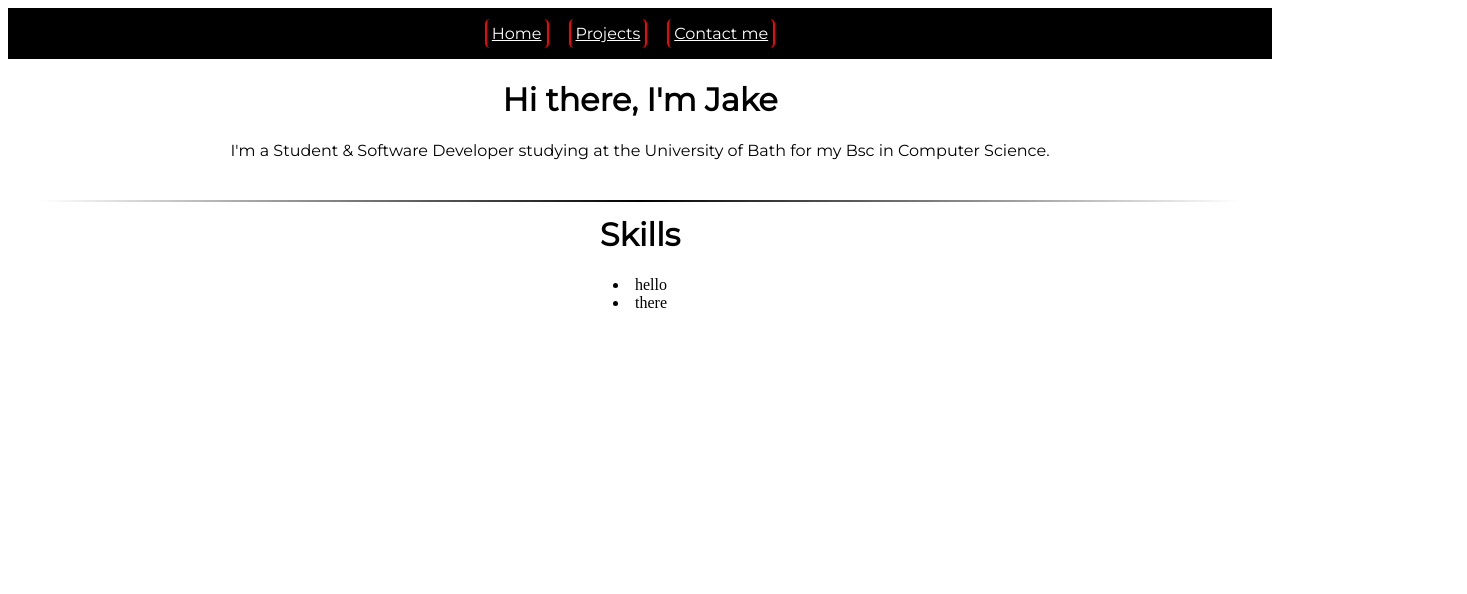
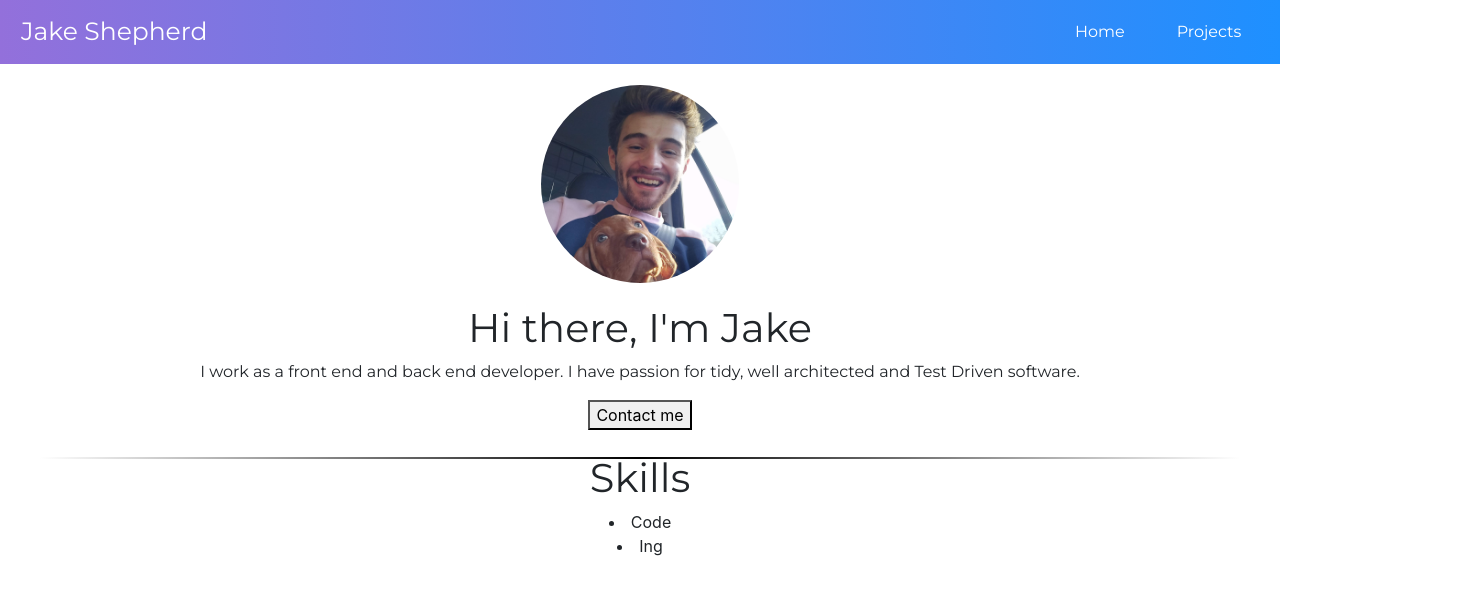
Before and after one commit to jakeshepherd/jakeshepherd.github.io, a React (Create React App) app: page / in a window 1280 px wide. Shown: the top 594 px of the page, 1467 px wide, since content can reach past the window. Built offline with nearby package versions, Linux system fonts and the light colour scheme; the HTML template or start-up script is replaced by a standard one.

Commit message:
Oh goodness whats happening

```diff
--- a/package.json
+++ b/package.json
@@ -6,11 +6,13 @@
     "@testing-library/jest-dom": "^4.2.4",
     "@testing-library/react": "^9.5.0",
     "@testing-library/user-event": "^7.2.1",
+    "bootstrap": "^4.5.0",
     "gh-pages": "^3.1.0",
     "react": "^16.13.1",
     "react-bootstrap": "^1.3.0",
     "react-dom": "^16.13.1",
-    "react-scripts": "3.4.1"
+    "react-scripts": "3.4.1",
+    "reactstrap": "^8.5.1"
   },
   "homepage": "http://jakeshepherd.me/",
   "scripts": {
--- a/src/CSS/App.css
+++ b/src/CSS/App.css
@@ -36,18 +36,3 @@
 h1 {
   font-family: 'Montserrat', sans-serif;
 }
-
-a {
-  font-family: 'Montserrat', sans-serif;
-  margin-right: 20px;
-  color: white;
-  border-left: 2px solid red;
-  border-right: 2px solid red;
-  padding: 5px;
-  border-radius: 5px;
-}
-
-.NavBar {
-  background-color: black;
-  padding: 1em;
-}
--- a/src/CSS/Home.css
+++ b/src/CSS/Home.css
@@ -11,3 +11,31 @@ span.spacer:after {
     top:15px;
     bottom: 15px;
 }
+
+.portrait {
+    margin-top: 20px;
+    margin-bottom: 20px;
+    margin-left: auto;
+    margin-right: auto;
+
+    border-radius: 50%;
+    border: 1px solid white;
+
+    height: 200px;
+    width: 200px;
+
+    overflow: hidden;
+    display: flex;
+
+    justify-content: center;
+    align-items: center;
+}
+
+.me {
+    margin-top: 35px;
+    height: 120%;
+    width: 100%;
+
+    max-width:150%;
+    max-height:150%;
+}
--- /dev/null
+++ b/src/CSS/Nav.css
@@ -0,0 +1,35 @@
+.NavBar {
+    background-image: linear-gradient(to right, mediumpurple, dodgerblue);
+    padding: 1em;
+}
+
+a {
+    font-family: 'Montserrat', sans-serif;
+    margin-right: 20px;
+    color: white;
+    padding: 5px;
+    border-radius: 5px;
+}
+
+.NavBar h1 {
+    color: red;
+}
+
+.NavBar h2 {
+    margin-bottom: -30px;
+}
+
+.nav-link {
+    color: white;
+}
+
+#brand {
+    color: white;
+    font-size: 25px;
+}
+
+#brand::after {
+    content: "";
+    background-color: dodgerblue;
+    margin-right: 890px;
+}
--- a/src/Pages/Home.js
+++ b/src/Pages/Home.js
@@ -3,15 +3,22 @@ import Skills from "../Components/Skills";
 
 import '../CSS/Home.css';
 
+import JakeBarry from "../Images/Jake&Barry.jpg";
+
 class Home extends Component {
     render() {
         return (
             <div>
+                <div className={"portrait"}>
+                    <img className={"me"} src={JakeBarry} alt={"Sorry, this could not be found."}/>
+                </div>
                 <h1>Hi there, I'm Jake</h1>
-                <p>I'm a Student & Software Developer studying at the University of Bath for my Bsc in Computer Science.</p>
-                <span className="spacer" />
+                <p>I work as a front end and back end developer. I have passion for tidy, well architected and Test
+                    Driven software.</p>
+                <button>Contact me</button>
+                <span className="spacer"/>
                 <h1>Skills</h1>
-                <Skills skills={["hello", "there"]}/>
+                <Skills skills={["Code", "Ing"]}/>
             </div>
         );
     }
--- a/src/Pages/Nav.js
+++ b/src/Pages/Nav.js
@@ -8,6 +8,8 @@ import Navbar from "react-bootstrap/Navbar";
 import Projects from "./Projects";
 import Home from "./Home";
 
+import "../CSS/Nav.css";
+import 'bootstrap/dist/css/bootstrap.css';
 
 class Nav extends Component {
     render() {
@@ -15,10 +17,15 @@ class Nav extends Component {
             <BrowserRouter>
                 <div className="App">
                     <Navbar className={"NavBar"}>
-                        <NavLink to="/">Home</NavLink>
-                        <NavLink to="/projects">Projects</NavLink>
-                        <NavLink to="/contact">Contact me</NavLink>
-                    </Navbar>
+                        <NavLink id={"brand"} to="/">Jake Shepherd</NavLink>
+                        <Navbar.Collapse>
+                            <NavLink className={"nav-link"} to="/">Home</NavLink>
+                            <NavLink className={"nav-link"} to="/projects">Projects</NavLink>
+                            <NavLink className={"nav-link"} to="/cv">CV</NavLink>
+                            <NavLink className={"nav-link"} to="/contact">Contact</NavLink>
+                        </Navbar.Collapse>
+                        </Navbar>
+
                     <div className="content">
                         <Route exact path="/" component={Home}/>
                         <Route path="/projects" component={Projects}/>
```
Also changed, not shown: src/Images/Jake&Barry.jpg (added), 1 other file (tests, documents, lock files or other folders).
